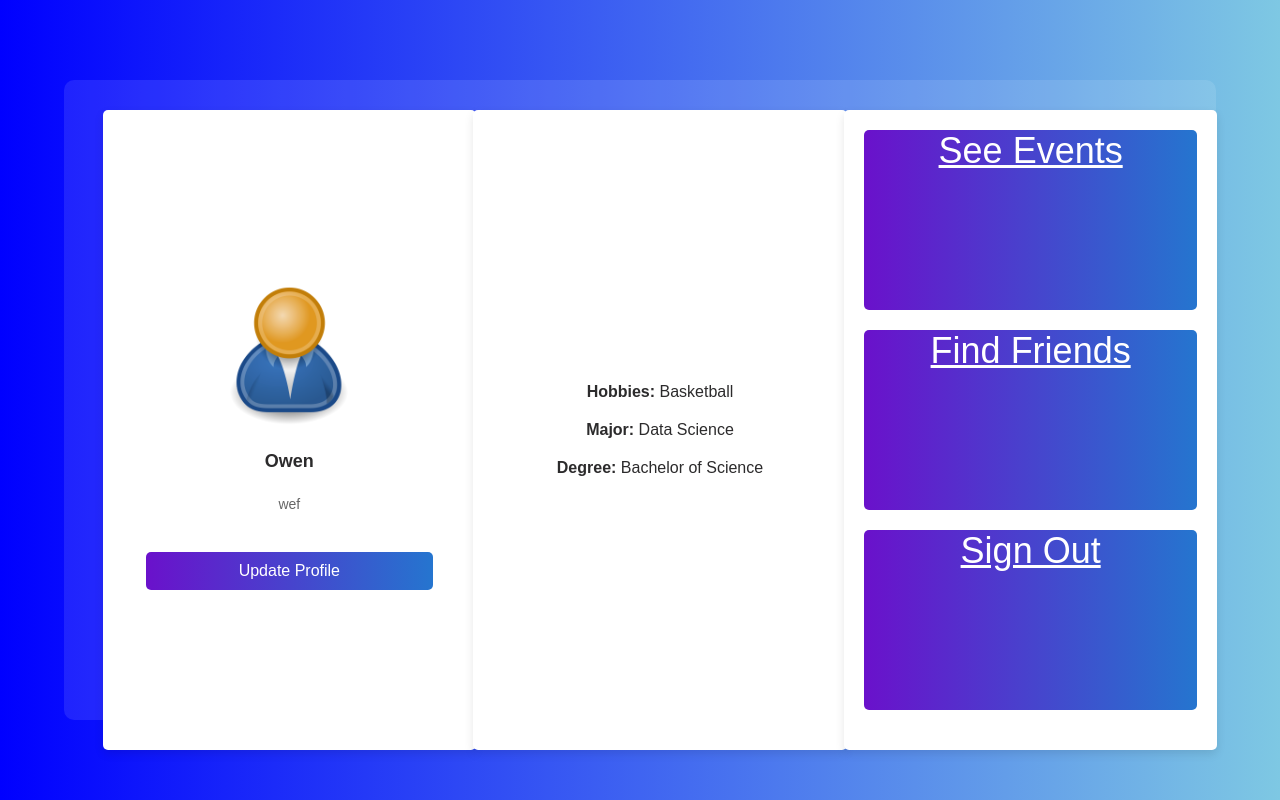
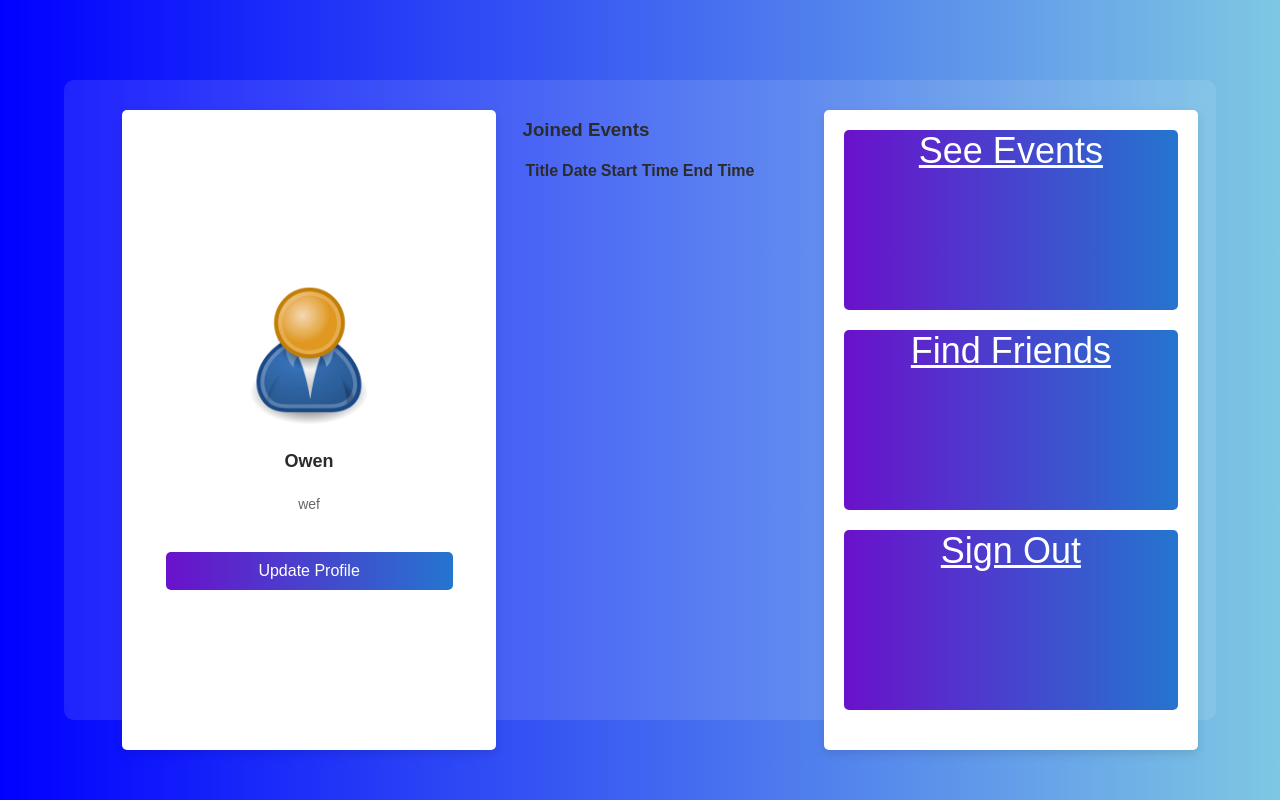
Before and after one commit to OwenNicholas/SYNCSHACK24, a Flask app: page /profile in a window 1280 px wide. Run offline with Flask 3, Linux system fonts and the light colour scheme; a user stored in the database is signed in; lists and menus that the app fills with data are empty.

Commit message:
event without

```diff
--- a/app.py
+++ b/app.py
@@ -1,8 +1,9 @@
 from flask import Flask, render_template, request, redirect, url_for, session, flash  # Include session here
 from flask_bcrypt import Bcrypt
-from models import db, User
+from models import db, User, UserEvent
 import sqlite3
 import os
+from datetime import datetime, date, time
 
 import requests
 from bs4 import BeautifulSoup
@@ -107,16 +108,16 @@ def question(q_number):
 
 @app.route('/profile')
 def profile():
-   if 'user_id' not in session:
-       return redirect(url_for('login'))
+    if 'user_id' not in session:
+        return redirect(url_for('login'))
 
-   user_id = session['user_id']
-   user = User.query.get(user_id)
+    user_id = session['user_id']
+    user = User.query.get(user_id)
 
-   return render_template('profile.html', username=user.username, description=user.q5)
+    # Fetch the joined events using the relationship defined in the User model
+    joined_events = UserEvent.query.filter_by(user_id=user_id).all()
 
-
-
+    return render_template('profile.html', username=user.username, description=user.q5, joined_events=joined_events)
 
 @app.route('/events_list')
 def events_list():
@@ -124,11 +125,13 @@ def events_list():
 
 @app.route('/events', methods=['GET'])
 def events():
+    if 'user_id' not in session:
+        return redirect(url_for('login'))
+
+    user_id = session['user_id']
+
     # Get the date from the query parameter
     filter_date = request.args.get('event_date')  # Ensure parameter name matches HTML form
-
-    # Print the filter date for debugging purposes
-    #print(f"Filter date received: {filter_date}")
 
     # Connect to the database
     db_path = os.path.abspath(os.path.join('instance', 'users.db'))
@@ -149,21 +152,20 @@ def events():
             '''
             cursor.execute(query, (filter_date,))
             events = cursor.fetchall()
-            print(f"Events found: {events}")  # Debugging output
         else:
             # Retrieve all events if no date is provided
             query = 'SELECT * FROM event'
             cursor.execute(query)
             events = cursor.fetchall()
-            print("No date filter applied, displaying all events.")  # Debugging output
+
+        # Fetch the list of event IDs that the user has already joined
+        joined_events = UserEvent.query.filter_by(user_id=user_id).all()
+        joined_event_ids = [event.event_id for event in joined_events]
 
         conn.close()
 
-        # Render the template with the filtered events
-        if events:
-            return render_template('event_template.html', events=events)
-        else:
-            return render_template('event_template.html', events=[], message="No events found for the selected date.")
+        # Render the template with the filtered events and joined event IDs
+        return render_template('event_template.html', events=events, joined_event_ids=joined_event_ids)
 
     except sqlite3.Error as e:
         print(f"Database connection error: {e}")
@@ -362,6 +364,53 @@ def scrape_and_store_events():
     conn.commit()
     conn.close()
 
+@app.route('/join_event/<int:event_id>', methods=['POST'])
+def join_event(event_id):
+    if 'user_id' not in session:
+        return redirect(url_for('login'))
+
+    user_id = session['user_id']
+
+    # Check if the user has already joined the event
+    existing_event = UserEvent.query.filter_by(user_id=user_id, event_id=event_id).first()
+    if existing_event:
+        flash('You have already joined this event.')
+        return redirect(url_for('events'))
+
+    # Fetch event details from the SQLite database using a raw SQL query
+    db_path = os.path.abspath(os.path.join('instance', 'users.db'))
+    conn = sqlite3.connect(db_path)
+    cursor = conn.cursor()
+    cursor.execute('SELECT * FROM event WHERE eventid = ?', (event_id,))
+    event = cursor.fetchone()
+    conn.close()
+
+    if not event:
+        return "Event not found", 404
+
+    # Convert date and time
+    event_date = datetime.strptime(event[2], "%Y-%m-%d").date()
+    start_time = datetime.strptime(event[3], "%H:%M").time()
+    end_time = datetime.strptime(event[4], "%H:%M").time()
+
+    # Create a new UserEvent instance
+    user_event = UserEvent(
+        user_id=user_id,
+        event_id=event[0],
+        title=event[1],
+        date=event_date,
+        start=start_time,
+        end=end_time,
+        dow=event[5]
+    )
+
+    # Add and commit to the database
+    db.session.add(user_event)
+    db.session.commit()
+
+    flash('You have successfully joined the event.')
+    return redirect(url_for('events'))
+
 
 
 
--- a/templates/profile.html
+++ b/templates/profile.html
@@ -18,14 +18,27 @@
             </div>
         </div>
 
-        <!-- Center Section: Profile Information -->
-        <div class="info-section">
-            <div class="info-card">
-                <p><strong>Hobbies:</strong> Basketball</p>
-                <p><strong>Major:</strong> Data Science</p>
-                <p><strong>Degree:</strong> Bachelor of Science</p>
-            </div>
-        </div>
+        <!-- Profile Page - Joined Events Section -->
+    <div class="joined-events-section">
+        <h3>Joined Events</h3>
+        <table>
+            <tr>
+                <th>Title</th>
+                <th>Date</th>
+                <th>Start Time</th>
+                <th>End Time</th>
+            </tr>
+            {% for event in joined_events %}
+            <tr>
+                <td>{{ event.title }}</td>
+                <td>{{ event.date }}</td>
+                <td>{{ event.start }}</td>
+                <td>{{ event.end }}</td>
+            </tr>
+            {% endfor %}
+        </table>
+    </div>
+
 
         <!-- Right Section: Action Buttons -->
         <div class="action-section">
```
Also changed, not shown: models.py (+12 -0 lines), templates/event_template.html (+10 -2 lines), instance/users.db.
